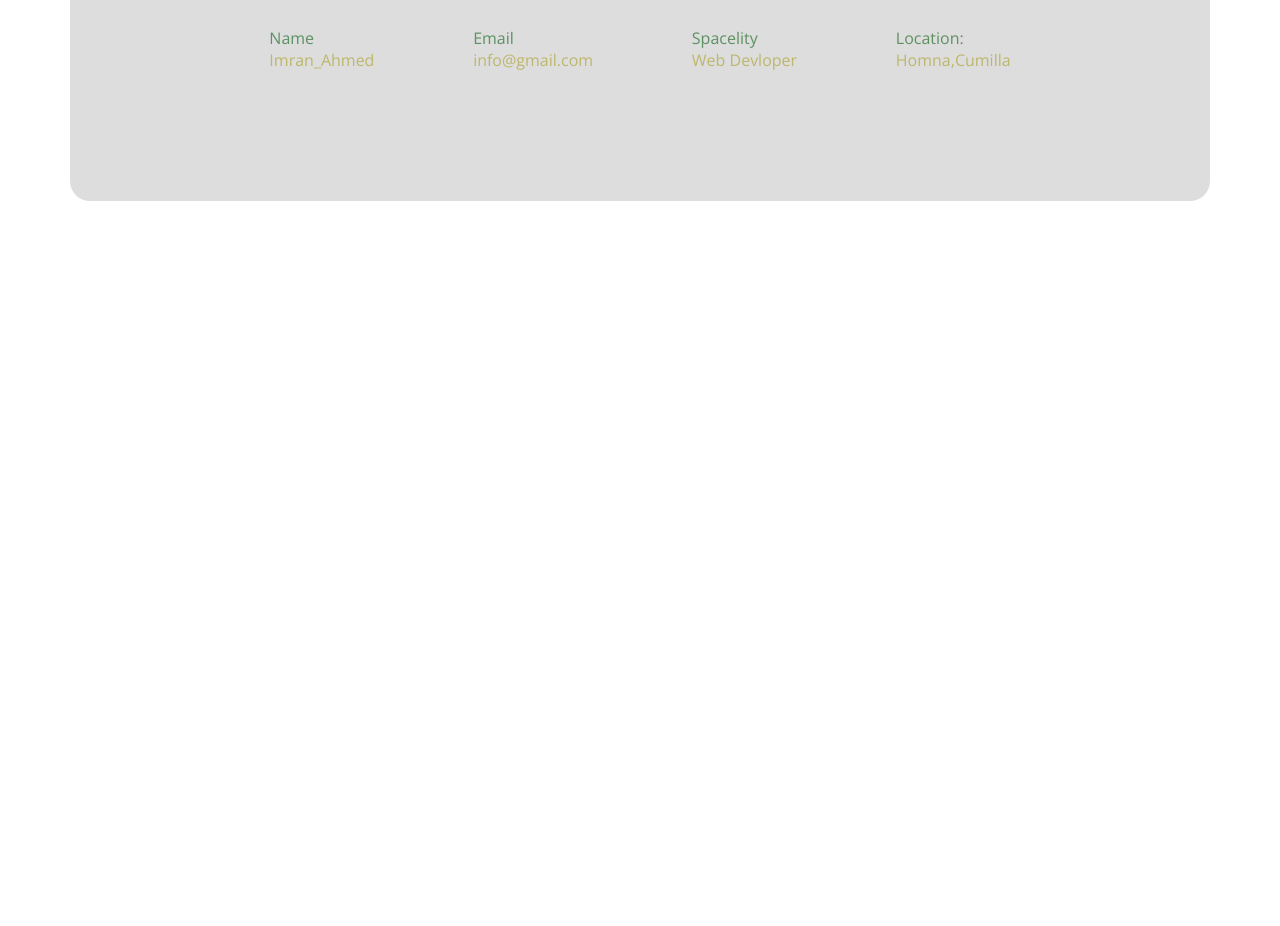
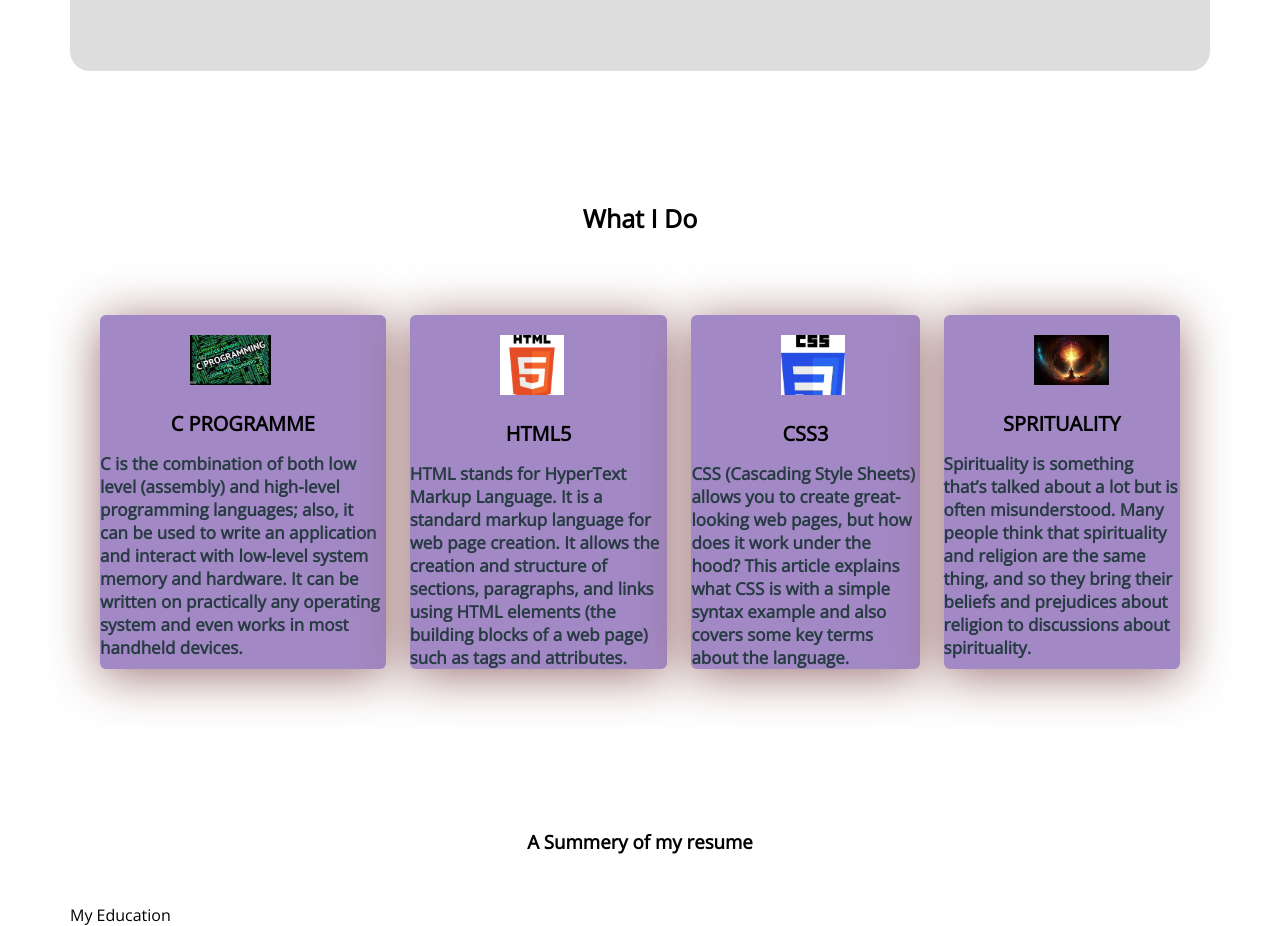
Before and after one commit to Ai-Imran/my-second-repo, a plain HTML site: page indexx.html in a window 1280 px wide. Shown: the part 1108-2034 px from the top of the page. Before the commit the page ends 1339 px from the top, so only its background shows below. Drawn offline with nearby package versions, Linux system fonts and the light colour scheme.

Commit message:
third commit

```diff
--- a/indexx.html
+++ b/indexx.html
@@ -30,6 +30,7 @@
             <button class="btn-primary">Update</button>
 
            </div>
+
             <div class="pik"><img src="imran-ahmed.jpg" alt=""></div>
 
         </div>
@@ -63,6 +64,47 @@
                 </div>
             </siv>
         </section>
+        <!-- what i do -->
+        <section class="what-i-do">
+            <h3 class="section-title">What I Do</h3>
+            <div class="skills-container">
+                <div class="skill">
+                    <img src="cimg.jpg" alt="">
+                    <p class="skill-title">C PROGRAMME</p>
+                    <p class="skill-descprition">C is the combination of both low level (assembly) and high-level programming languages; also, it can be used to write an application and interact with low-level system memory and hardware. It can be written on practically any operating system and even works in most handheld devices.
+                    </p>
+                </div>
+                <div class="skill">
+                    <img src="html.png" alt="">
+                    <p class="skill-title">HTML5</p>
+                    <p class="skill-descprition">HTML stands for HyperText Markup Language. It is a standard markup language for web page creation. It allows the creation and structure of sections, paragraphs, and links using HTML elements (the building blocks of a web page) such as tags and attributes.
+                    </p>
+                </div>
+                <div class="skill">
+                    <img src="css.jpg" alt="">
+                    <p class="skill-title">CSS3</p>
+                    <p class="skill-descprition">CSS (Cascading Style Sheets) allows you to create great-looking web pages, but how does it work under the hood? This article explains what CSS is with a simple syntax example and also covers some key terms about the language.
+                    </p>
+                </div>
+                <div class="skill">
+                    <img src="sp.jpg" alt="">
+                    <p class="skill-title">SPRITUALITY</p>
+                    <p class="skill-descprition">Spirituality is something that’s talked about a lot but is often misunderstood. Many people think that spirituality and religion are the same thing, and so they bring their beliefs and prejudices about religion to discussions about spirituality. </p>
+                </div>
+            </div>
+
+        </section>
+
+    <!-- resume sec -->
+
+    <section class="resume">
+        <h3 class="section">A Summery of my resume </h3>
+        <div class="resume-contain">
+            <div>
+                My Education
+            </div>
+        </div>
+    </section>
 
 
 
--- a/styles/port.css
+++ b/styles/port.css
@@ -2,6 +2,12 @@
 
     font-family: 'Open Sans', sans-serif;
    margin: 0;
+}
+.section{
+    margin-top: 130px;
+
+    text-align: center;
+    margin-bottom: 50px;
 }
 /* header and navigatin styles */
 .nav-title{
@@ -86,7 +92,7 @@ main{
 }
 /* sectrion */
 .about{
-margin-top: 130px;
+
 
 background: #ddd;
  border-radius: 20px;
@@ -125,3 +131,45 @@ background: #ddd;
     font-weight: 20px;
     color: darkkhaki;
 }
+
+/* what i do */
+.what-i-do{
+    margin-top: 130px;
+
+}
+.section-title{
+    margin-bottom: 50px;
+    text-align: center;
+    font-size: 25px;
+    font-weight: 800;
+}
+.skill{
+    background-color: #a288c4;
+    box-shadow: 0px 6px 50px rgba(143, 96, 96, 0.904);
+    border-radius: 6px;
+}
+.skills-container{
+    display: flex;
+    gap: 24px;
+    padding: 30px;
+
+
+.skill-title{
+    font-weight: 700;
+    font-size: 20PX;
+    margin-top: 20px;
+    text-align: center;
+}
+
+.skill-descprition{
+    color: rgb(39, 59, 66);
+    font-size: 17px;
+    font-weight: bold;
+    margin-top: 15px;
+}
+.skill img{
+   margin-top: 20px;
+   margin-left: 90px;
+}
+
+/* resume styles */
```
Also changed, not shown: 407114030_854215129829813_1139651990209021541_n.jpg (added), 414183396_384098050647351_138736268683095536_n.jpg (added), cimg.jpg (added), css.jpg (added), download.png (added), html.png (added), ikimran1.jpg (added), images.jpg (added), java.jpg (added), merglobe.gif (added), sp.jpg (added).
